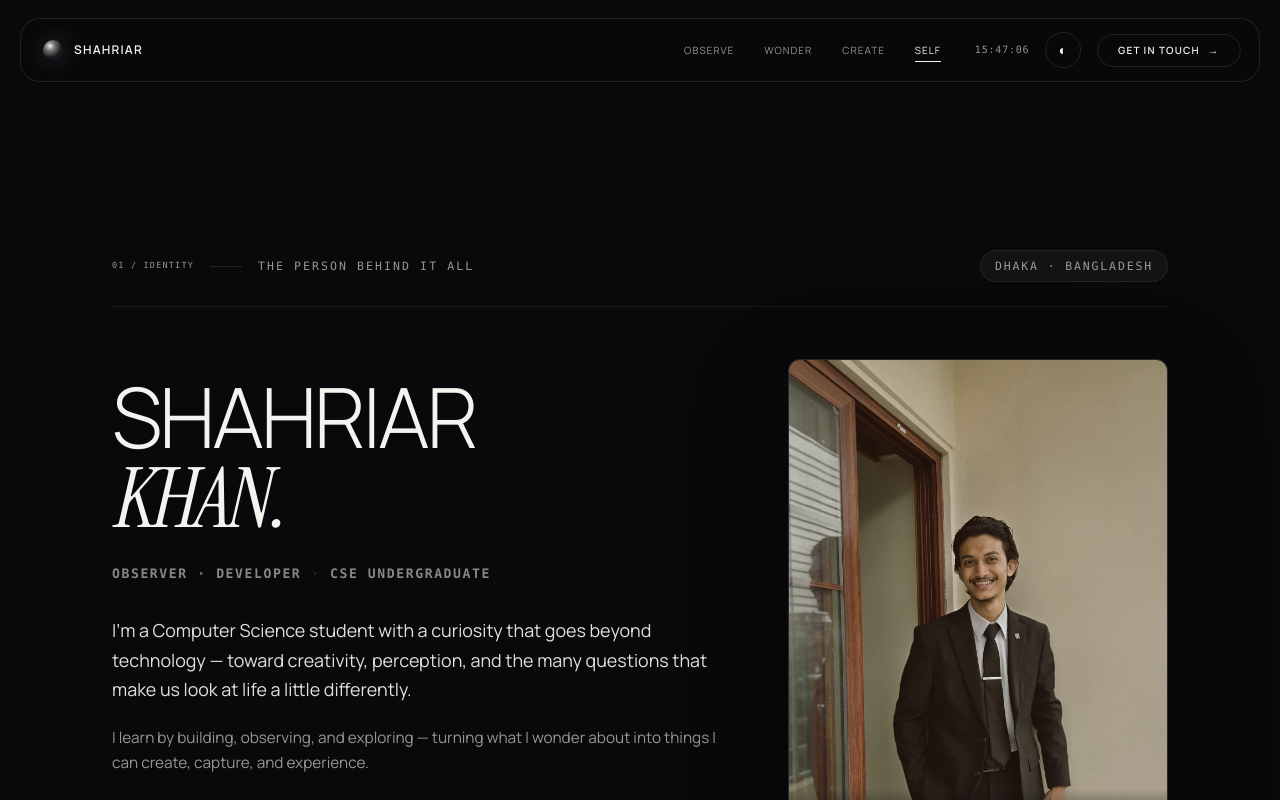
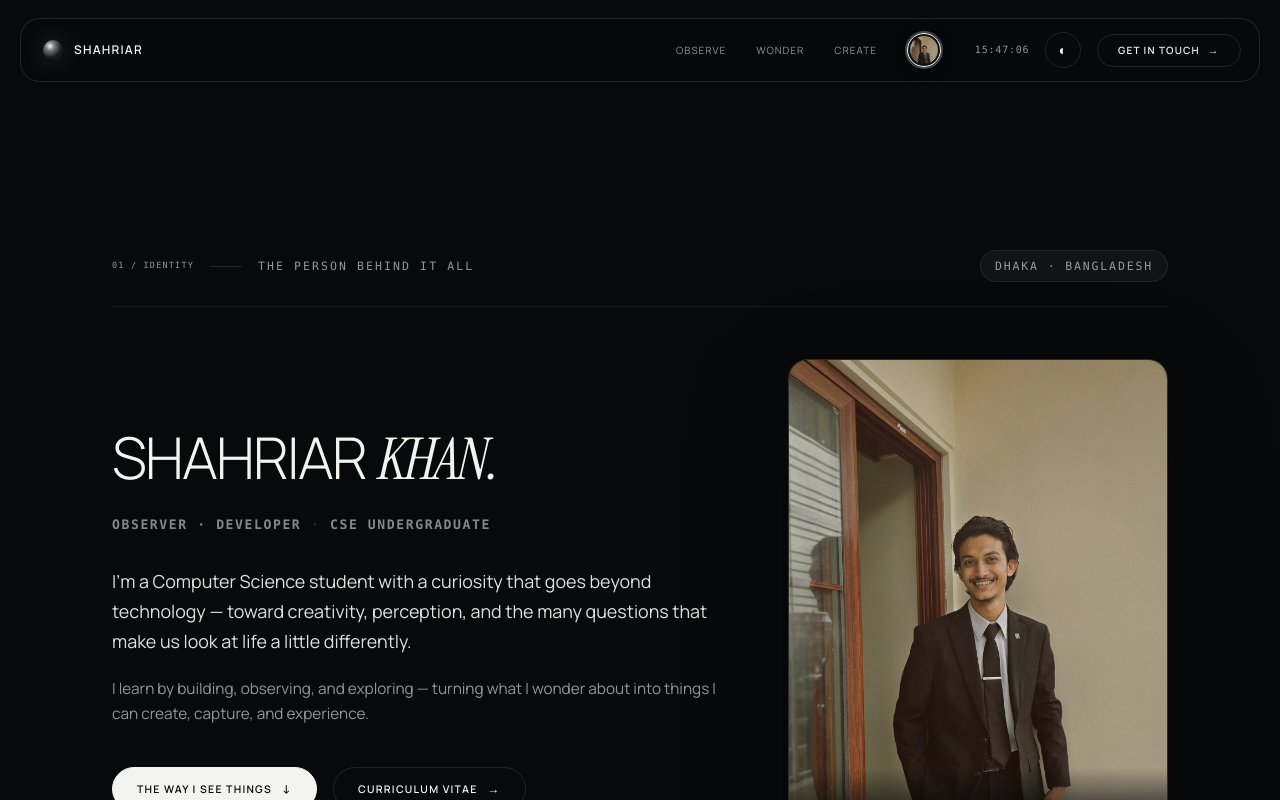
Before and after one commit to shahriarbappy60-ship-it/personal-universe, a React (Vite) app: page /self in a window 1280 px wide. Shown: the top 800 px of the page. Built offline with nearby package versions, Linux system fonts and the light colour scheme.

Commit message:
feat: add circular glassy profile navbar button, single-line name heading, and unify profile photocards

```diff
--- a/src/components/common/MobileMenu.jsx
+++ b/src/components/common/MobileMenu.jsx
@@ -30,7 +30,7 @@ export default function MobileMenu({ isOpen, onClose }) {
     { label: 'Observe', number: '01', path: '/observe' },
     { label: 'Wonder', number: '02', path: '/wonder' },
     { label: 'Create', number: '03', path: '/create' },
-    { label: 'Self', number: '04', path: '/self' },
+    { label: 'Profile', number: '04', path: '/self', avatar: true },
   ];
 
   return (
@@ -63,6 +63,11 @@ export default function MobileMenu({ isOpen, onClose }) {
             >
               <div className="mobile-link-main">
                 <span className="mobile-link-indicator" />
+                {item.avatar && (
+                  <span className="mobile-link-avatar-frame">
+                    <img src="/images/portrait.jpg" alt="Shahriar Khan" />
+                  </span>
+                )}
                 <span className="mobile-link-text">{item.label}</span>
               </div>
               <small className="mobile-link-num">{item.number}</small>
--- a/src/components/common/Navbar.jsx
+++ b/src/components/common/Navbar.jsx
@@ -41,14 +41,38 @@ export default function Navbar({ onOpenContact, onToggleMobileMenu, isMobileMenu
             <a href="#observe" className={activeSection === 'observe' ? 'active' : ''} onClick={e => handleNavClick(e, 'observe')} data-section-link="observe">Observe</a>
             <a href="#wonder" className={activeSection === 'wonder' ? 'active' : ''} onClick={e => handleNavClick(e, 'wonder')} data-section-link="wonder">Wonder</a>
             <a href="#create" className={activeSection === 'create' ? 'active' : ''} onClick={e => handleNavClick(e, 'create')} data-section-link="create">Create</a>
-            <a href="#self" className={activeSection === 'self' ? 'active' : ''} onClick={e => handleNavClick(e, 'self')} data-section-link="self">Self</a>
+            <Link
+              to="/self"
+              className={`nav-profile-btn magnetic ${isSelf ? 'active' : ''}`}
+              aria-label="Shahriar Khan Profile"
+              title="Profile — Shahriar Khan"
+            >
+              <span className="nav-profile-avatar-frame">
+                <img
+                  src="/images/portrait.jpg"
+                  alt="Shahriar Khan"
+                />
+              </span>
+            </Link>
           </>
         ) : (
           <>
             <Link to="/observe" className={isObserve ? 'active' : ''}>Observe</Link>
             <Link to="/wonder" className={isWonder ? 'active' : ''}>Wonder</Link>
             <Link to="/create" className={isCreate ? 'active' : ''}>Create</Link>
-            <Link to="/self" className={isSelf ? 'active' : ''}>Self</Link>
+            <Link
+              to="/self"
+              className={`nav-profile-btn magnetic ${isSelf ? 'active' : ''}`}
+              aria-label="Shahriar Khan Profile"
+              title="Profile — Shahriar Khan"
+            >
+              <span className="nav-profile-avatar-frame">
+                <img
+                  src="/images/portrait.jpg"
+                  alt="Shahriar Khan"
+                />
+              </span>
+            </Link>
           </>
         )}
       </nav>
--- a/src/pages/SelfPage.jsx
+++ b/src/pages/SelfPage.jsx
@@ -130,8 +130,7 @@ export default function SelfPage() {
           <div className="self-hero-main">
             <div className="self-hero-copy reveal delay-1">
               <h1>
-                SHAHRIAR<br />
-                <em>KHAN.</em>
+                SHAHRIAR <em>KHAN.</em>
               </h1>
 
               <div className="self-title-sub">
@@ -161,14 +160,17 @@ export default function SelfPage() {
 
             <div className="self-hero-portrait-wrap reveal delay-2">
               <div className="self-portrait-frame">
-                <img
-                  src="/images/portrait.jpg"
-                  alt="Shahriar Khan"
-                  loading="lazy"
-                />
+                <div className="self-portrait-image-inner">
+                  <img
+                    src="/images/portrait.jpg"
+                    alt="Shahriar Khan"
+                    loading="lazy"
+                  />
+                  <div className="portrait-ambient-glow" aria-hidden="true" />
+                </div>
                 <div className="self-portrait-overlay">
-                  <span>SHAHRIAR KHAN</span>
-                  <small>OBSERVER · DEVELOPER · DHAKA</small>
+                  <span className="self-portrait-overlay-name">SHAHRIAR KHAN</span>
+                  <small className="self-portrait-overlay-role">OBSERVER · DEVELOPER</small>
                 </div>
               </div>
             </div>
```
Also changed, not shown: src/styles/style.css.
